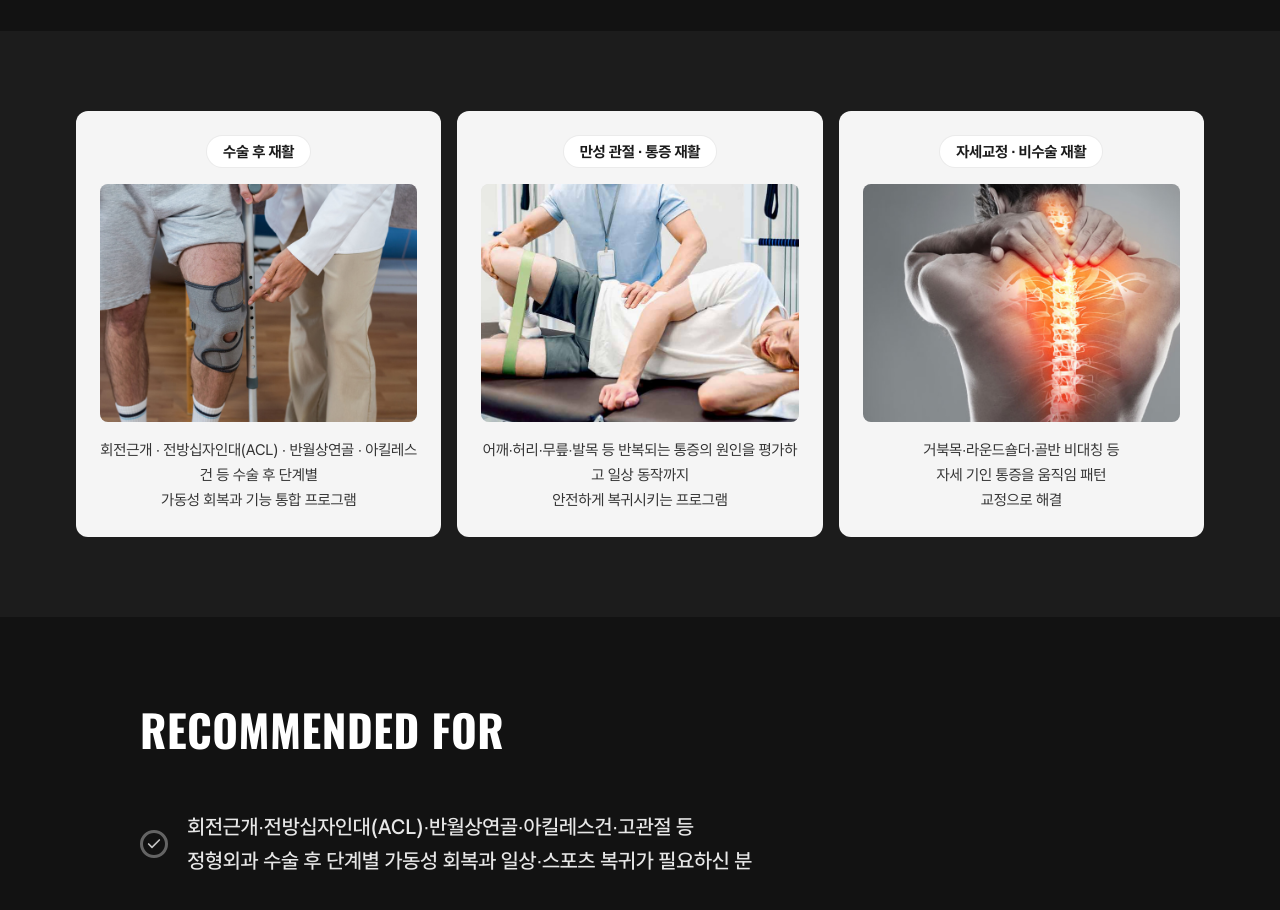
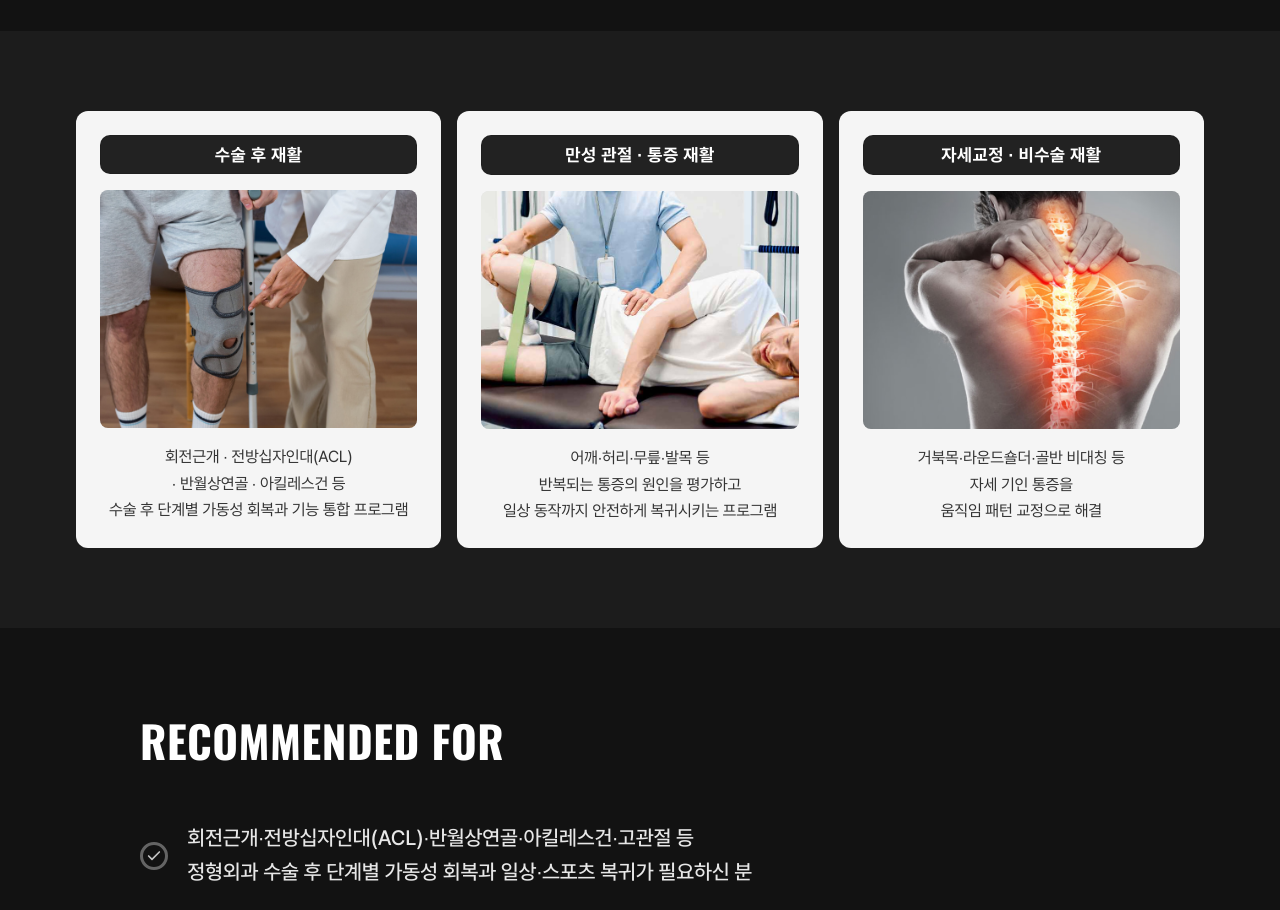
Before and after one commit to cogmo-co/fetc-gangnam, a Next.js app: page /program/rehabilitation in a window 1280 px wide. Shown: the part 1000-1910 px from the top of the page. Built offline with nearby package versions, Linux system fonts and the light colour scheme.

Commit message:
chore(design): REHAB CARD badge

```diff
--- a/app/program/rehabilitation/page.module.css
+++ b/app/program/rehabilitation/page.module.css
@@ -60,16 +60,17 @@
 }
 
 .trackBadge {
+  font-family: var(--font-pretendard), sans-serif;
+  color: #ffffff;
+  letter-spacing: 0.5px;
+  background: #222;
+  border: 1px solid rgba(0, 0, 0, 0.08);
+  border-radius: 10px;
   align-self: center;
-  padding: 0.4rem 1rem;
-  background: #fff;
-  border: 1px solid rgba(0, 0, 0, 0.08);
-  border-radius: 999px;
-  font-family: var(--font-pretendard), sans-serif;
-  font-size: 0.95rem;
+  padding: 0.5rem 1rem;
+  font-size: 1.1rem;
   font-weight: 700;
-  color: #1a1a1a;
-  letter-spacing: -0.2px;
+  width: 100%;
 }
 
 .trackImage {
@@ -87,7 +88,7 @@
 
 .trackBody {
   font-family: var(--font-pretendard), sans-serif;
-  font-size: 0.95rem;
+  font-size: 1rem;
   font-weight: 400;
   letter-spacing: -0.2px;
   line-height: 1.65;
--- a/app/program/rehabilitation/page.tsx
+++ b/app/program/rehabilitation/page.tsx
@@ -16,9 +16,11 @@ const REHAB_TRACKS = [
     image: "/images/program/rehabilitation/post_op_rehab.jpg",
     body: (
       <>
-        회전근개 ∙ 전방십자인대(ACL) ∙ 반월상연골 ∙ 아킬레스건 등 수술 후 단계별
+        회전근개 ∙ 전방십자인대(ACL)
         <br className="pc-br" />
-        {" "}가동성 회복과 기능 통합 프로그램
+        {" "}∙ 반월상연골 ∙ 아킬레스건 등
+        <br className="pc-br" />
+        {" "}수술 후 단계별 가동성 회복과 기능 통합 프로그램
       </>
     ),
   },
@@ -27,9 +29,11 @@ const REHAB_TRACKS = [
     image: "/images/program/rehabilitation/chronic_pain_rehab.jpg",
     body: (
       <>
-        어깨∙허리∙무릎∙발목 등 반복되는 통증의 원인을 평가하고 일상 동작까지
+        어깨∙허리∙무릎∙발목 등
         <br className="pc-br" />
-        {" "}안전하게 복귀시키는 프로그램
+        {" "}반복되는 통증의 원인을 평가하고
+        <br className="pc-br" />
+        {" "}일상 동작까지 안전하게 복귀시키는 프로그램
       </>
     ),
   },
@@ -40,9 +44,9 @@ const REHAB_TRACKS = [
       <>
         거북목∙라운드숄더∙골반 비대칭 등
         <br className="pc-br" />
-        {" "}자세 기인 통증을 움직임 패턴
+        {" "}자세 기인 통증을
         <br className="pc-br" />
-        {" "}교정으로 해결
+        {" "}움직임 패턴 교정으로 해결
       </>
     ),
   },
```
